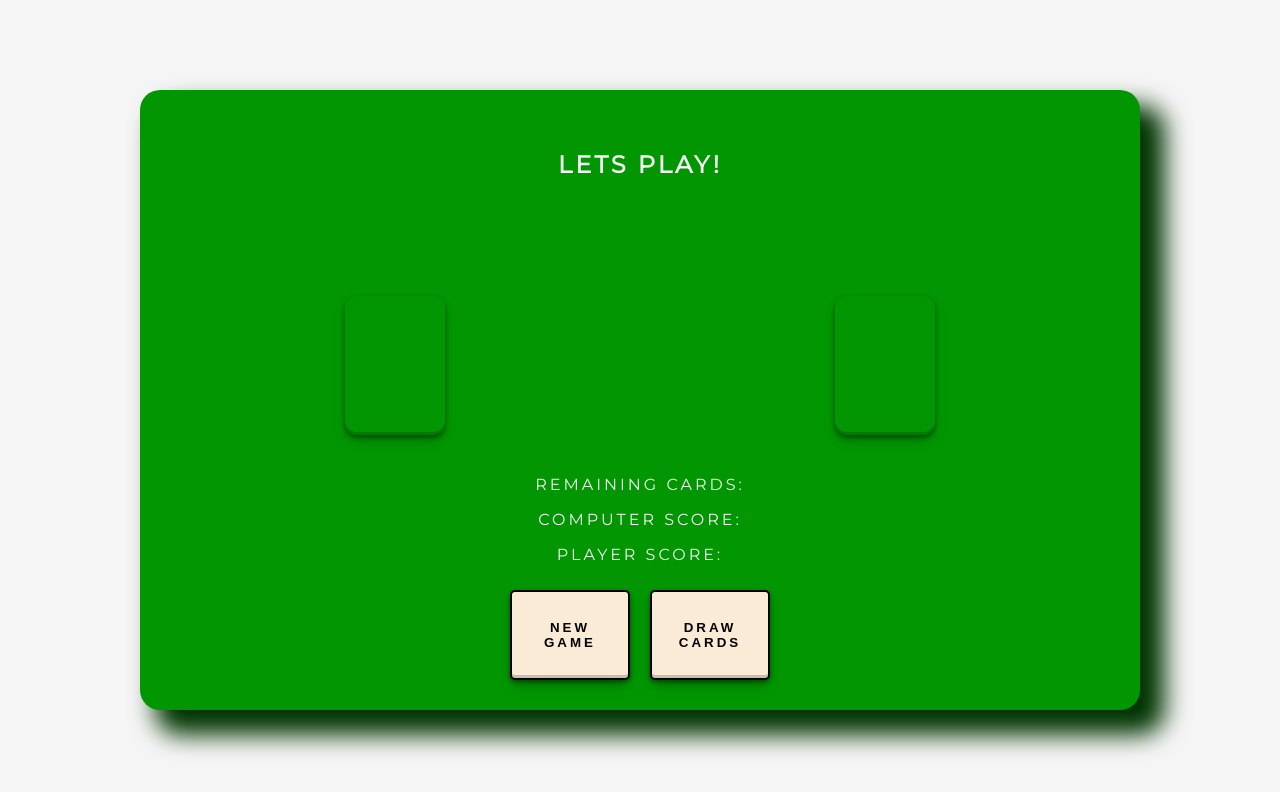
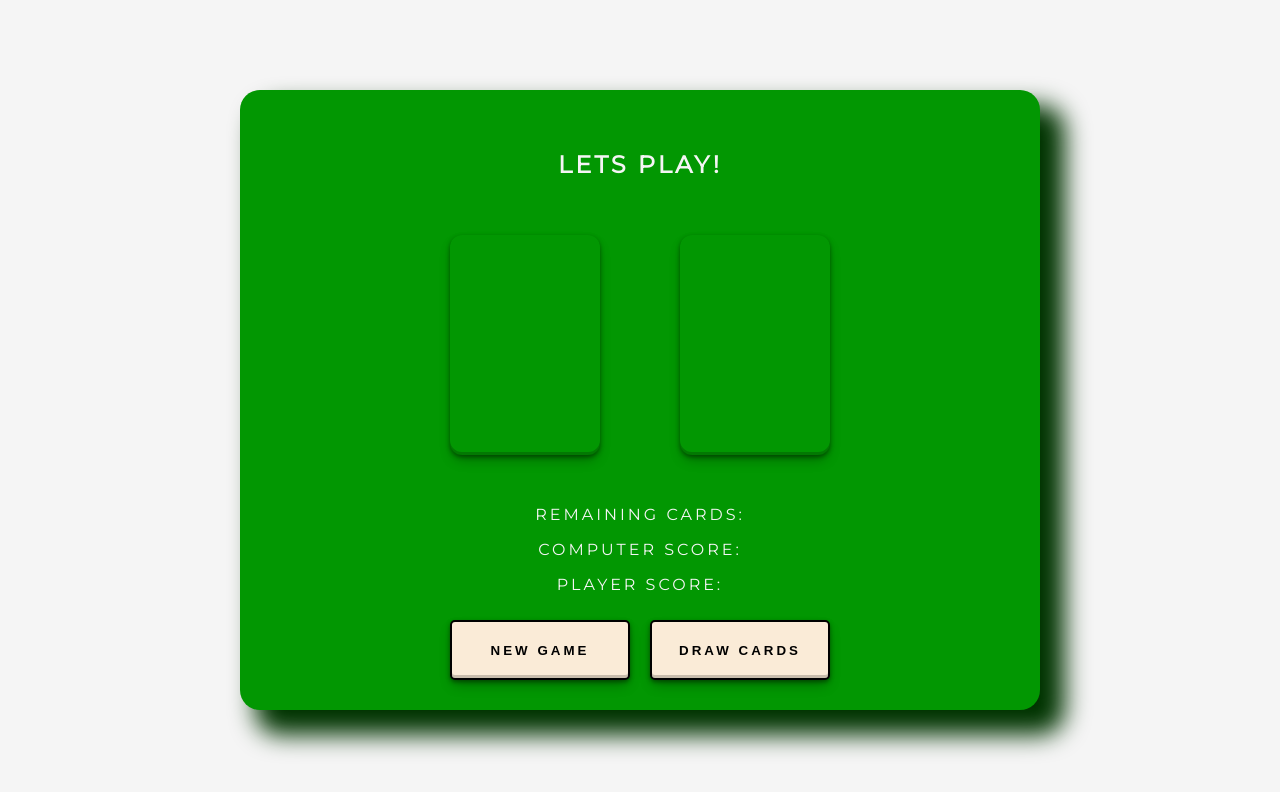
Before and after one commit to estebanp2022/Card-Game, a plain HTML site: page index.html in a window 1280 px wide. Drawn offline with Linux system fonts and the light colour scheme.

Commit message:
Update index.css

```diff
--- a/index.css
+++ b/index.css
@@ -22,7 +22,7 @@ body {
   justify-content: space-between;
   text-align: center;
   width: 90%;
-  max-width: 1000px;
+  max-width: 800px;
   height: 620px;
   padding: 20px;
   box-shadow: 20px 20px 25px 5px rgb(0, 52, 0);
@@ -93,3 +93,31 @@ img {
   margin-top: 40px;
   margin-bottom: 40px;
 }
+
+@media (min-width: 40em) {
+  .btn {
+    width: 180px;
+    height: 60px;
+  }
+
+  div.card-slot,
+  img {
+    width: 150px;
+    height: 220px;
+  }
+
+  .winner {
+    margin-top: 40px;
+  }
+
+  .cards {
+    display: flex;
+    justify-content: center;
+    margin-top: 0;
+    margin-bottom: 50px;
+  }
+  .card-slot {
+    margin-left: 30px;
+    margin-right: 30px;
+  }
+}
```
